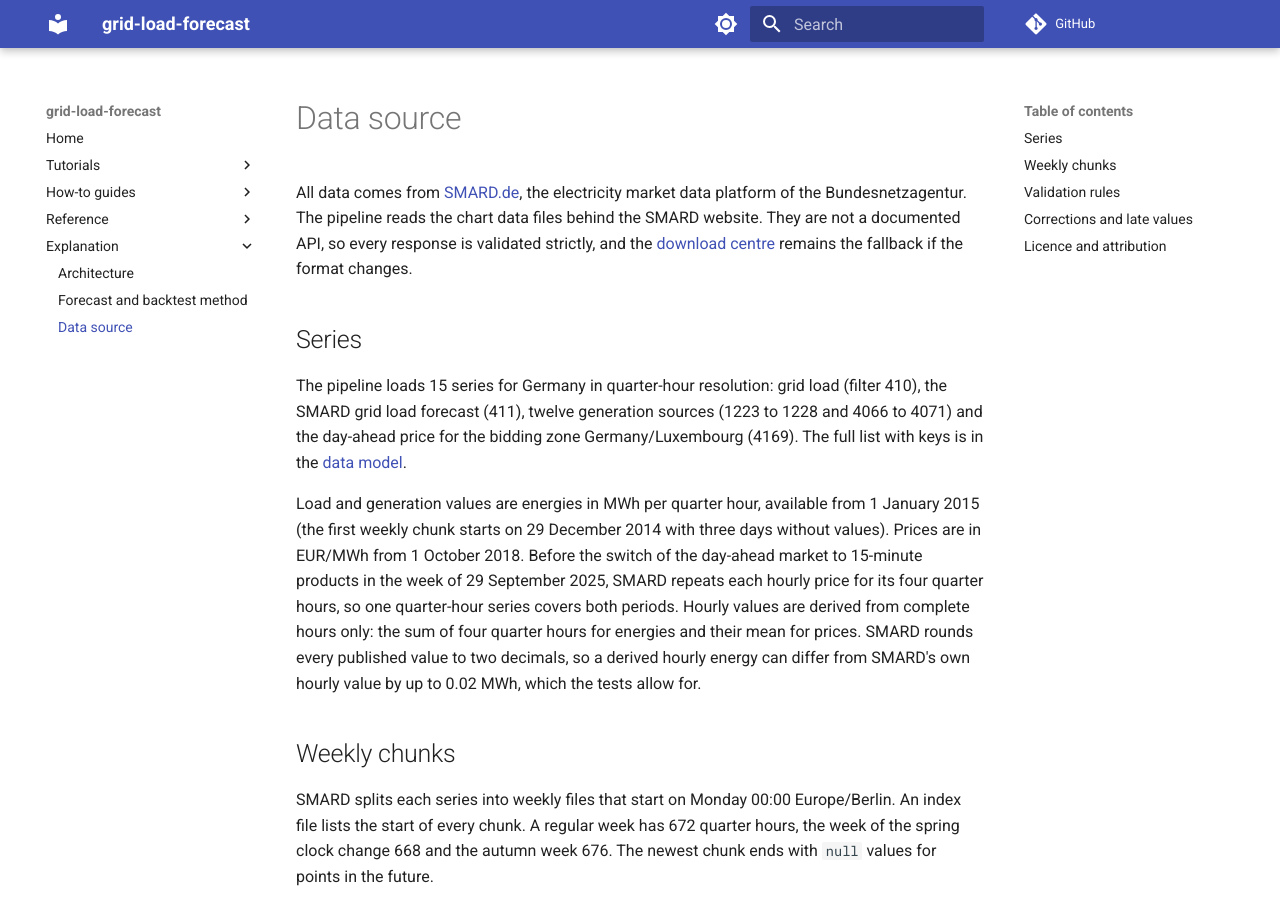
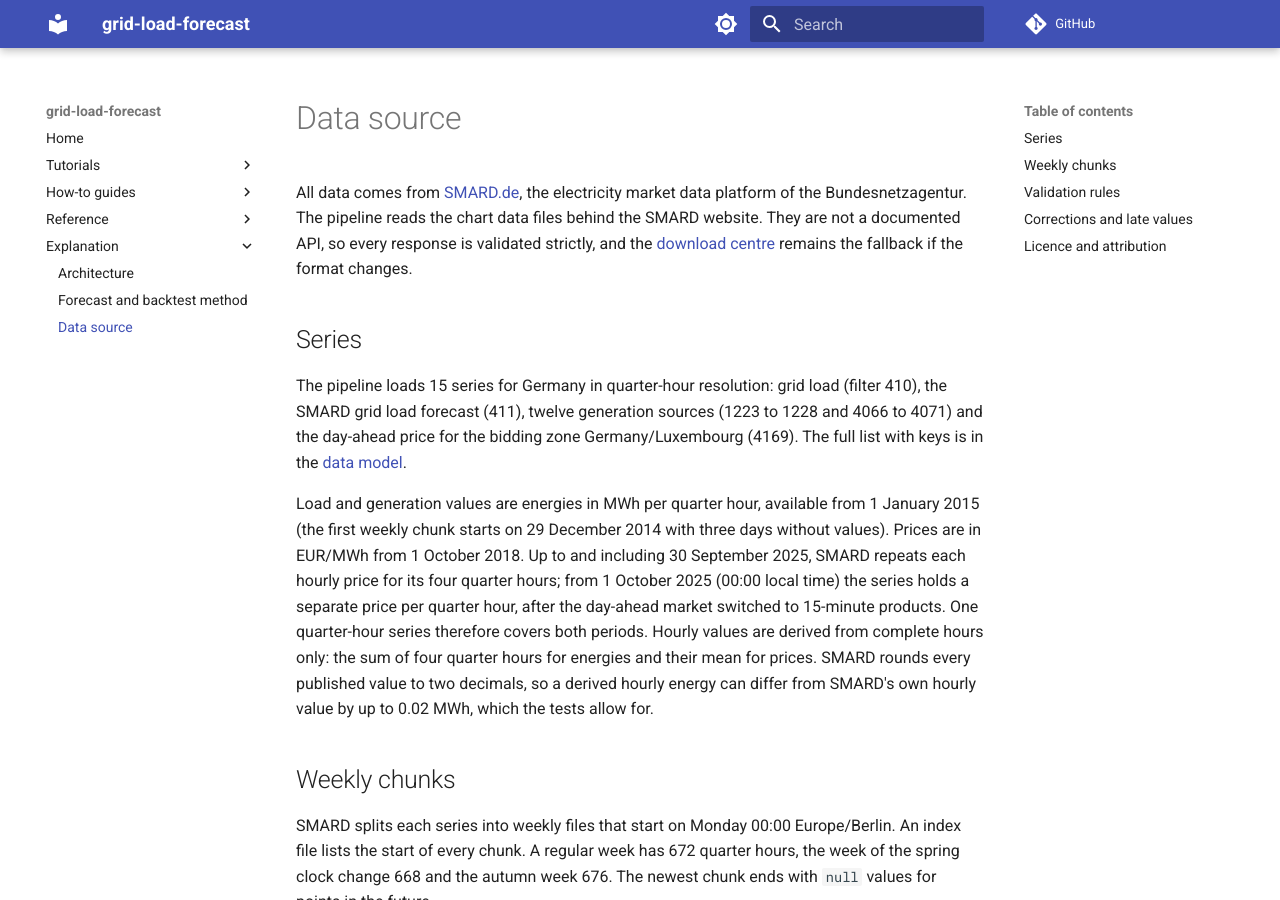
Before and after one commit to deka641/grid-load-forecast, an MkDocs documentation site: the page built from docs/explanation/data-source.md, in a window 1280 px wide and 900 px high. Built offline with MkDocs 1.6.1 and Material for MkDocs 9.7.7, drawn with Linux system fonts in a browser that asks for light colours; comment, search, counter and statistics services are not loaded.

Commit message:
Date the switch to quarter-hour prices

```diff
--- a/docs/explanation/data-source.md
+++ b/docs/explanation/data-source.md
@@ -6,7 +6,7 @@ All data comes from [SMARD.de](https://www.smard.de), the electricity market dat
 
 The pipeline loads 15 series for Germany in quarter-hour resolution: grid load (filter 410), the SMARD grid load forecast (411), twelve generation sources (1223 to 1228 and 4066 to 4071) and the day-ahead price for the bidding zone Germany/Luxembourg (4169). The full list with keys is in the [data model](../reference/data-model.md).
 
-Load and generation values are energies in MWh per quarter hour, available from 1 January 2015 (the first weekly chunk starts on 29 December 2014 with three days without values). Prices are in EUR/MWh from 1 October 2018. Before the switch of the day-ahead market to 15-minute products in the week of 29 September 2025, SMARD repeats each hourly price for its four quarter hours, so one quarter-hour series covers both periods. Hourly values are derived from complete hours only: the sum of four quarter hours for energies and their mean for prices. SMARD rounds every published value to two decimals, so a derived hourly energy can differ from SMARD's own hourly value by up to 0.02 MWh, which the tests allow for.
+Load and generation values are energies in MWh per quarter hour, available from 1 January 2015 (the first weekly chunk starts on 29 December 2014 with three days without values). Prices are in EUR/MWh from 1 October 2018. Up to and including 30 September 2025, SMARD repeats each hourly price for its four quarter hours; from 1 October 2025 (00:00 local time) the series holds a separate price per quarter hour, after the day-ahead market switched to 15-minute products. One quarter-hour series therefore covers both periods. Hourly values are derived from complete hours only: the sum of four quarter hours for energies and their mean for prices. SMARD rounds every published value to two decimals, so a derived hourly energy can differ from SMARD's own hourly value by up to 0.02 MWh, which the tests allow for.
 
 ## Weekly chunks
 
```
